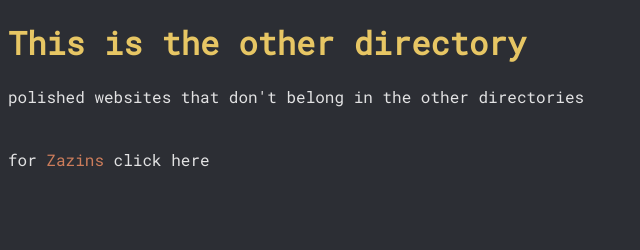
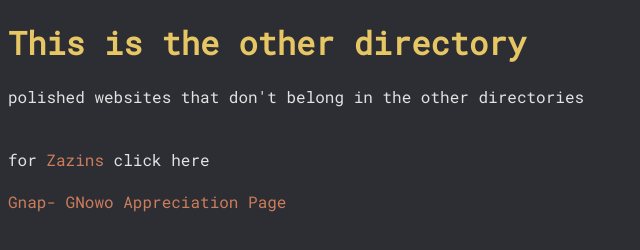
Before and after one commit to Shitpit/shitpit.github.io, a plain HTML site: page others.html in a window 1280 px wide. Shown: the whole page, without its empty margins (0-640 px from the left). Drawn offline with Linux system fonts and the light colour scheme.

Commit message:
Navigation

```diff
--- a/others.html
+++ b/others.html
@@ -18,5 +18,8 @@
     <br/>
     <br/>
     <a class="a" onclick="openwindowpopup('src/zazins.html');"> for <span style="color: hsl(18, 53%, 58%); cursor: pointer; font-size: 1rem;"> Zazins</span> click here </a>
+    <BR/>
+    <br/>
+    <a class="a" onclick="openwindowpopup('pages/GnOwO.html');"> <span style="color: hsl(18, 53%, 58%); cursor: pointer; font-size: 1rem;"> Gnap-  GNowo Appreciation Page </span>  </a>
 </body>
 </html>
```
